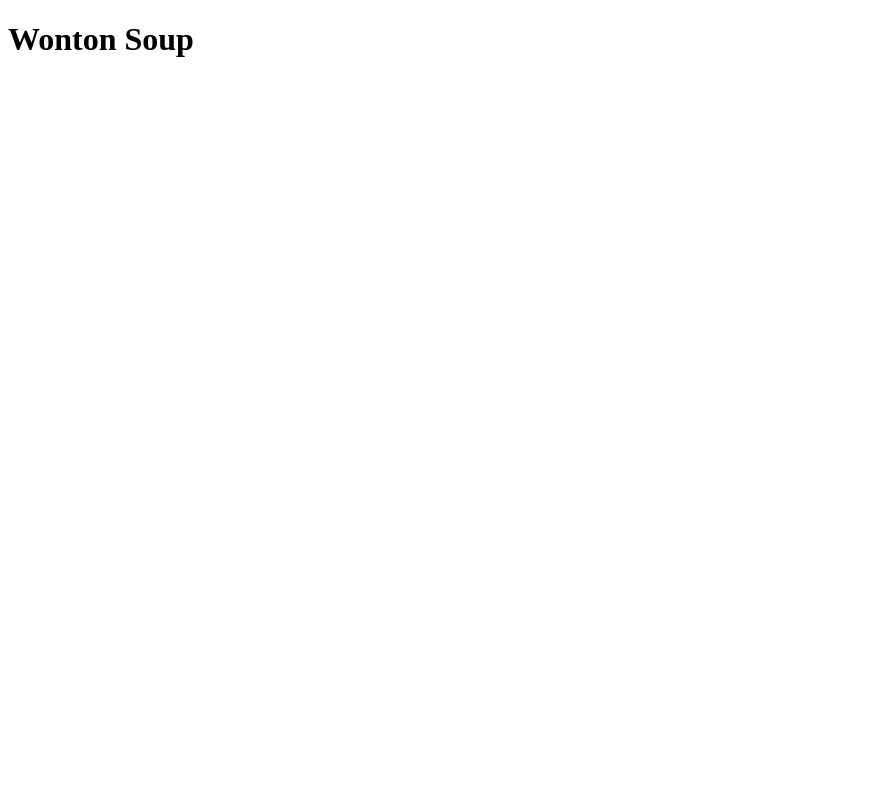
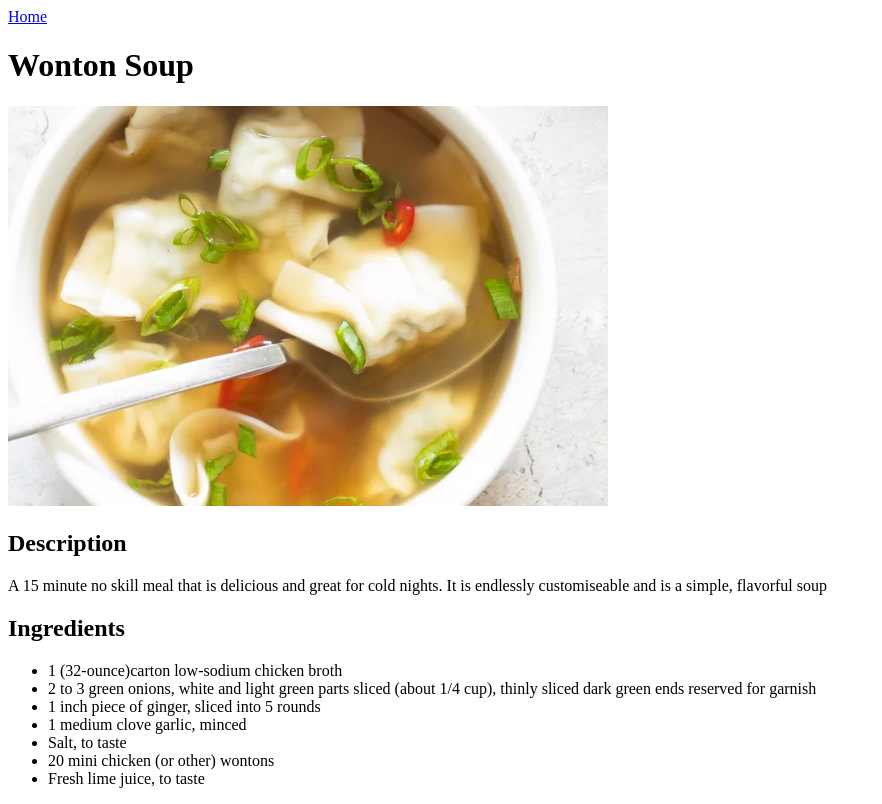
Before and after one commit to rab4-del/odin-recipes, a plain HTML site: page recipes/wonton.html in a window 1280 px wide. Shown: the whole page, without its empty margins (0-882 px from the left). Drawn offline with Linux system fonts and the light colour scheme.

Commit message:
Add ingredients and description to wonton.html

```diff
--- a/recipes/wonton.html
+++ b/recipes/wonton.html
@@ -5,6 +5,27 @@
         <title>Wonton Soup</title>
     </head>
     <body>
+        <a href="../index.html">Home</a>
         <h1>Wonton Soup</h1>
+
+        <img src="../img/wontonsoup.png" width="600"
+        alt="A soup with dumplings, vegetables and broth">
+
+        <h2>Description</h2>
+        <p>A 15 minute no skill meal that is delicious and great for cold nights.
+        It is endlessly customiseable and is a simple, flavorful soup</p>
+
+        <h2>Ingredients</h2>
+        <ul>
+            <li>1 (32-ounce)carton low-sodium chicken broth</li>
+            <li>2 to 3 green onions, white and light green parts sliced (about 1/4 cup),
+             thinly sliced dark green ends reserved for garnish</li>
+            <li>1 inch piece of ginger, sliced into 5 rounds</li>
+            <li>1 medium clove garlic, minced</li>
+            <li>Salt, to taste</li>
+            <li>20 mini chicken (or other) wontons</li>
+            <li>Fresh lime juice, to taste</li>
+        </ul>
+
     </body>
 </html>
```
